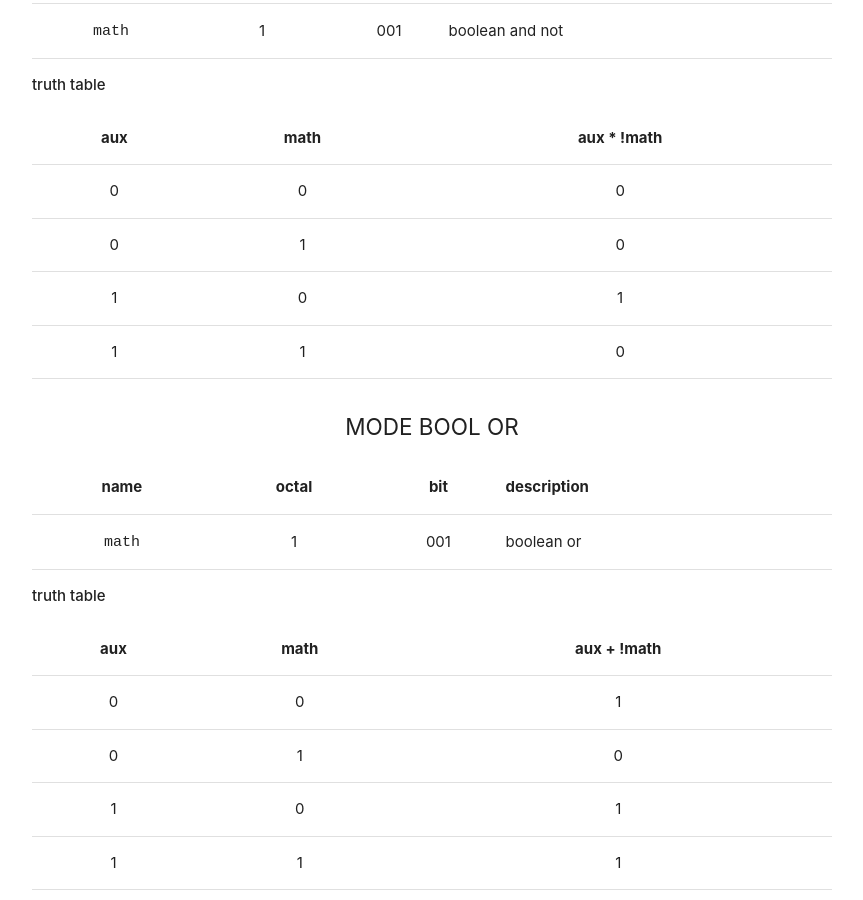
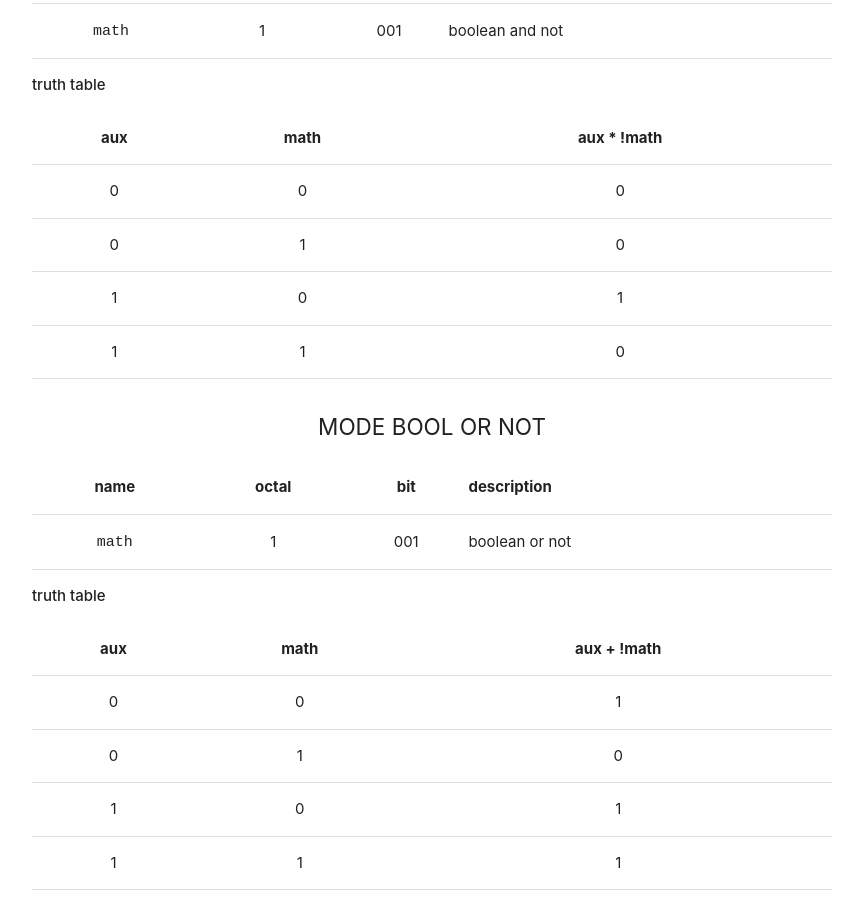
Before and after one commit to RodrigoDornelles/3bc-lang, a Jekyll site: the page built from docs/cheatsheet.md, in a window 1280 px wide and 900 px high, scrolled down 14505 px. Shown: the whole window, without its empty margins (208-1071 px from the left). Built offline with Jekyll 4.4.1, drawn with Linux system fonts in a browser that asks for light colours; emoji names are drawn with the system emoji font; our own code applies the rules of GitHub Pages for plain Markdown files; a style sheet for code colours, icons or effects is not loaded.

Commit message:
Update cheatsheet.md

```diff
--- a/docs/cheatsheet.md
+++ b/docs/cheatsheet.md
@@ -386,11 +386,11 @@ CheatSheet
 | 1 | 0 | 1 |
 | 1 | 1 | 0 |
 
-## MODE BOOL OR ##
+## MODE BOOL OR NOT ##
 
 | name | octal | bit | description |
 | :--: | :---: | :-: | :---------- |
-| `math` | 1 | 001 | boolean or |
+| `math` | 1 | 001 | boolean or not |
 
 * **truth table**
 
```
